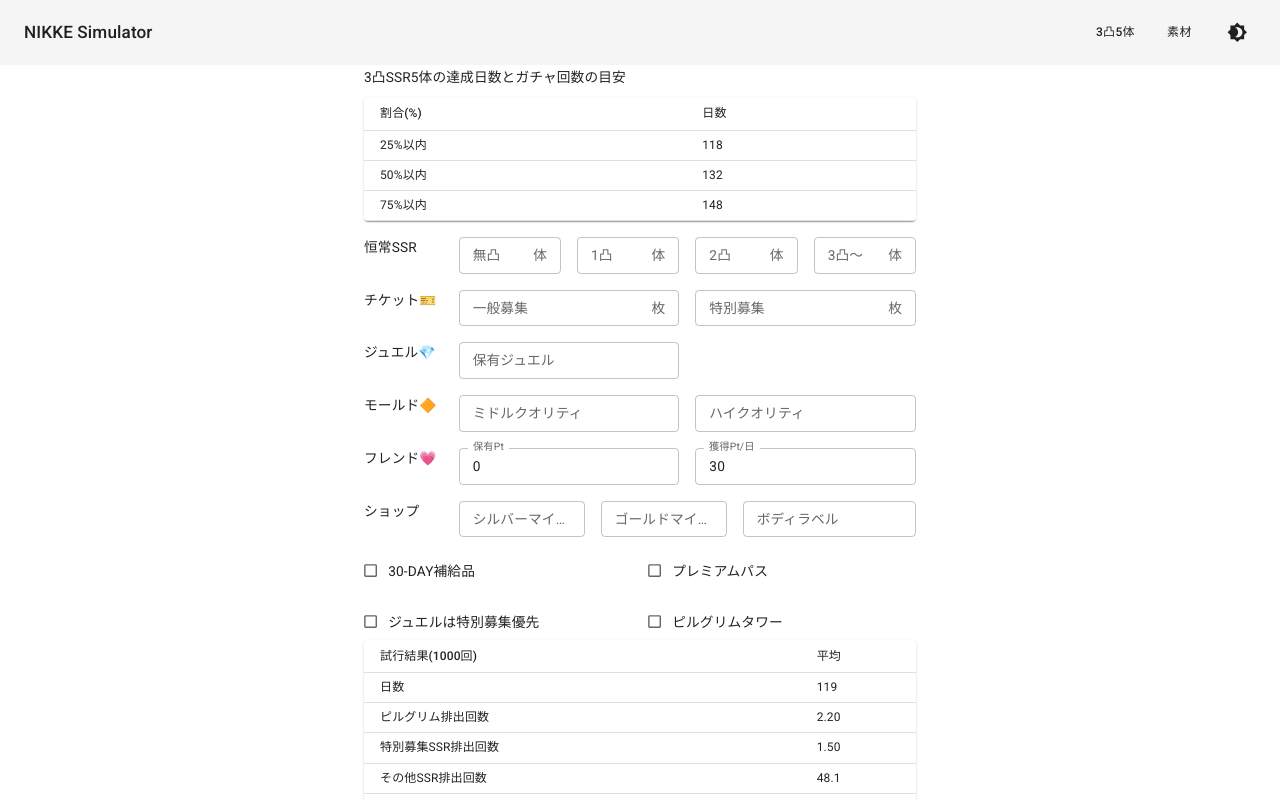
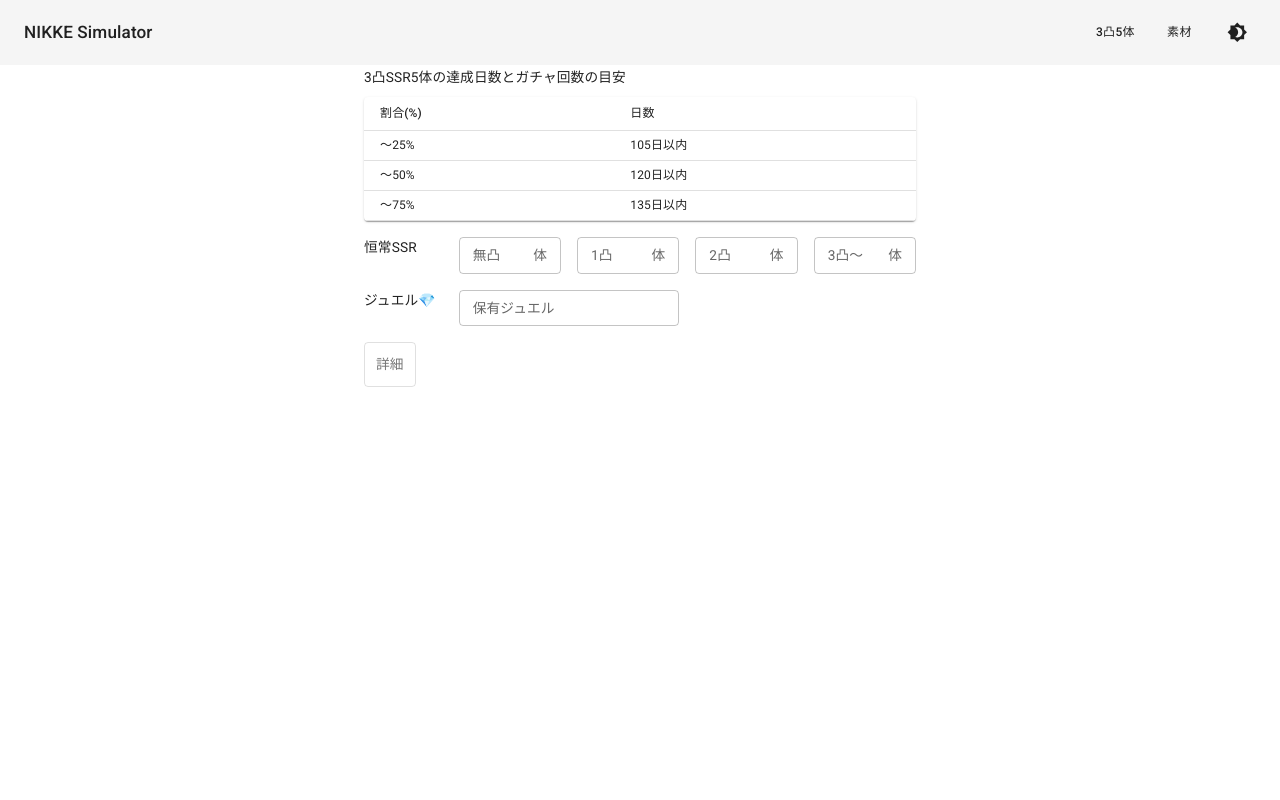
Before and after one commit to taroy5913/nikke-simulator, a React (Create React App) app: page / in a window 1280 px wide. Shown: the top 800 px of the page. Built offline with nearby package versions, Linux system fonts and the light colour scheme.

Commit message:
Enable to switch verbose or simple

```diff
--- a/src/App.tsx
+++ b/src/App.tsx
@@ -1,4 +1,4 @@
-import { Box, Checkbox, createTheme, CssBaseline, Divider, FormControl, FormControlLabel, FormGroup, Grid, InputAdornment, Paper, Table, TableBody, TableCell, TableContainer, TableHead, TableRow, TextField, ThemeProvider, Typography } from '@mui/material';
+import { Box, Checkbox, createTheme, CssBaseline, Divider, FormControl, FormControlLabel, FormGroup, Grid, InputAdornment, Paper, Table, TableBody, TableCell, TableContainer, TableHead, TableRow, TextField, ThemeProvider, ToggleButton, Typography } from '@mui/material';
 import React from 'react';
 import { LocalStorageKeys } from './Status';
 import { Int } from './Utils';
@@ -413,11 +413,11 @@
       lessThan75: 0,  // 75%以内
     }
   }
-  let days_list: number[] = [];
+  let daysList: number[] = [];
 
   for (let k = 0; k < num; ++k) {
     const sample = simulate(params);
-    days_list.push(sample.days);
+    daysList.push(sample.days);
     // 平均
     res.avg.days += sample.days / num;
     res.avg.friendVouchers += sample.friendVouchers / num;
@@ -455,11 +455,11 @@
     res.avg.numAdvanced += sample.numAdvanced / num;
     res.avg.numOtherwise += sample.numOtherwise / num;
   }
-  days_list.sort();
+  daysList = daysList.sort((a,b) => a-b);
   res.days = {
-    lessThan25: days_list[Math.floor(0.25 * days_list.length)],
-    lessThan50: days_list[Math.floor(0.50 * days_list.length)],
-    lessThan75: days_list[Math.floor(0.75 * days_list.length)]
+    lessThan25: daysList[Math.floor(0.25 * daysList.length)],
+    lessThan50: daysList[Math.floor(0.50 * daysList.length)],
+    lessThan75: daysList[Math.floor(0.75 * daysList.length)]
   }
   return res;
 }
@@ -473,6 +473,7 @@
   const [vouchers, setVouchers] = React.useState<string>("");
   const [advancedVouchers, setAdvancedVouchers] = React.useState<string>("");
   const [gems, setGems] = React.useState<string>("");
+  const [verbose, setVerbose] = React.useState<boolean>(false);
 
   const [bodyLabelShopPoints, setBodyLabelShopPoints] = React.useState<string>("");
   const [middleQualityMolds, setMiddleQualityMolds] = React.useState<string>("");
@@ -614,21 +615,21 @@
           </TableHead>
           <TableBody>
             <TableRow>
-              <TableCell>25%以内</TableCell>
-              <TableCell>{result.days.lessThan25}</TableCell>
+              <TableCell>～25%</TableCell>
+              <TableCell>{result.days.lessThan25}日以内</TableCell>
             </TableRow>
             <TableRow>
-              <TableCell>50%以内</TableCell>
-              <TableCell>{result.days.lessThan50}</TableCell>
+              <TableCell>～50%</TableCell>
+              <TableCell>{result.days.lessThan50}日以内</TableCell>
             </TableRow>
             <TableRow>
-              <TableCell>75%以内</TableCell>
-              <TableCell>{result.days.lessThan75}</TableCell>
+              <TableCell>～75%</TableCell>
+              <TableCell>{result.days.lessThan75}日以内</TableCell>
             </TableRow>
           </TableBody>
         </Table>
       </TableContainer>
-      <Grid container spacing={2}>
+      <Grid container spacing={2} sx={{mb:2}}>
         <Grid item xs={12} sm={2}>恒常SSR</Grid>
         <Grid item xs={6} sm={2.5}>
           <TextField label="無凸" placeholder="10" value={numSSR0} onChange={e => {
@@ -650,7 +651,9 @@
             setNumSSR3(e.target.value);
           }} variant="outlined" size="small" fullWidth InputProps={{endAdornment: <InputAdornment position="end">体</InputAdornment>}} />
         </Grid>
+      </Grid>
 
+      <Grid container display={verbose ? "" : "none"} spacing={2} sx={{mb: 2}}>
         <Grid item xs={12} sm={2}>チケット🎫</Grid>
         <Grid item xs={6} sm={5}>
           <TextField label="一般募集" placeholder="30" value={vouchers} onChange={e => {
@@ -662,16 +665,19 @@
             setAdvancedVouchers(e.target.value);
           }} variant="outlined" size="small" fullWidth InputProps={{endAdornment: <InputAdornment position="end">枚</InputAdornment>}} />
         </Grid>
+      </Grid>
 
+      <Grid container spacing={2} sx={{mb: 2}}>
         <Grid item xs={12} sm={2}>ジュエル💎</Grid>
           <Grid item xs={12} sm={5}>
             <TextField label="保有ジュエル" placeholder="10000" value={gems} onChange={e => {
               setGems(e.target.value);
             }} variant="outlined" size="small" fullWidth/>
           </Grid>
-        <Grid item xs={12} sm={5}>
+          <Grid item xs={12} sm={5} />
       </Grid>
 
+      <Grid container display={verbose ? "" : "none"} spacing={2} sx={{mb: 2}}>
         <Grid item xs={12} sm={2}>モールド🔶</Grid>
         <Grid item xs={6} sm={5}>
           <TextField label="ミドルクオリティ" placeholder="30" value={middleQualityMolds} onChange={e => {
@@ -712,7 +718,9 @@
             setBodyLabelShopPoints(e.target.value);
           }} variant="outlined" size="small" fullWidth/>
         </Grid>
+      </Grid>
 
+      <Grid container display={verbose ? "" : "none"} sx={{mb: 2}}>
         <Grid item xs={12} sm={6}>
           <FormControlLabel control={<Checkbox color="secondary" size="small" checked={useSubscription} onChange={e => {
             setUseSubscription(e.target.checked);
@@ -734,6 +742,16 @@
           }} />} label="ピルグリムタワー" />
         </Grid>
       </Grid>
+
+      <ToggleButton
+        value="check"
+        selected={verbose}
+        onChange={() => {setVerbose(!verbose)}}
+      >
+        <Typography>{verbose ? "簡易" : "詳細"}</Typography>
+      </ToggleButton>
+
+      <Box display={verbose ? "": "none"}>
         <TableContainer component={Paper}>
           <Table size="small">
             <TableHead>
@@ -846,6 +864,7 @@
           </TableBody>
         </Table>
       </TableContainer>
+
       <Typography variant='h6' gutterBottom>累計獲得チケット🎫</Typography>
         <TableContainer component={Paper}>
           <Table size="small">
@@ -909,6 +928,7 @@
             </TableBody>
           </Table>
         </TableContainer>
+      </Box>
     </React.Fragment>
   );
 }
```
Lines whose indentation alone changed are shown as unchanged.
